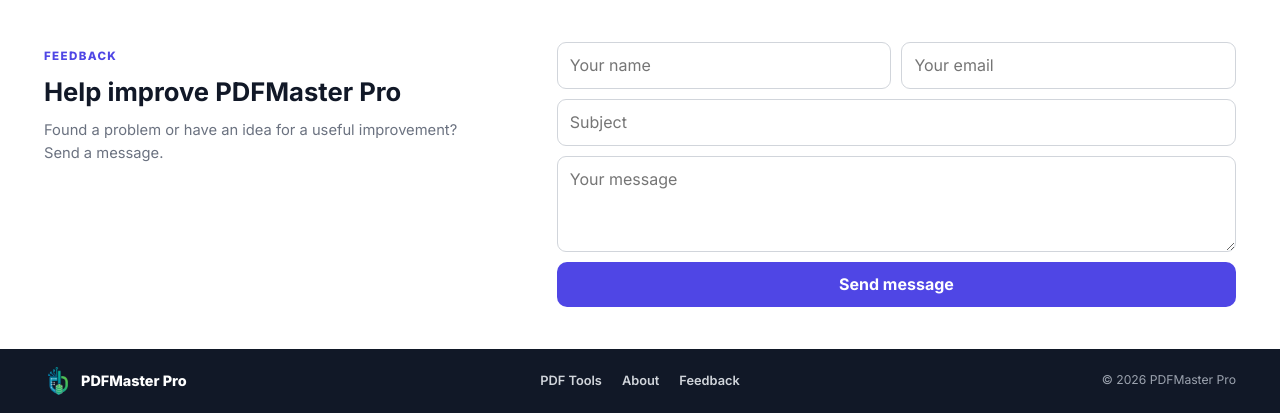
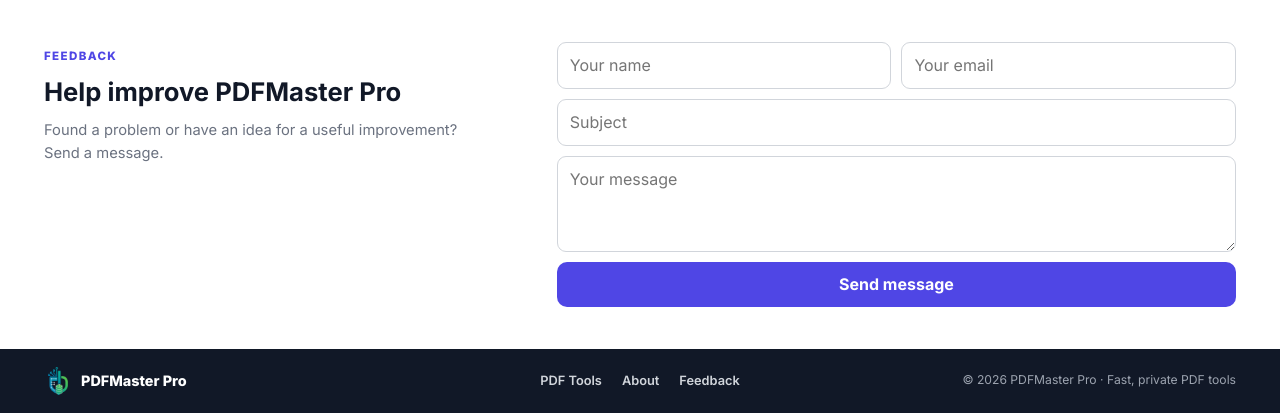
Before and after one commit to ferdousbhuiya/Online_PDF_Converter, a Flask app: page / in a window 1280 px wide. Shown: the part 1714-2127 px from the top of the page. Run offline with Flask 3, Linux system fonts and the light colour scheme.

Commit message:
Force refreshed UI assets and restore visible compact footer

```diff
--- a/templates/base.html
+++ b/templates/base.html
@@ -4,7 +4,7 @@
     <meta charset="UTF-8">
     <meta name="viewport" content="width=device-width, initial-scale=1.0">
     <title>{% block title %}PDFMaster Pro{% endblock %} - All-in-One PDF Tools</title>
-    <link rel="stylesheet" href="{{ url_for('static', filename='css/style.css', v='20260901-ui2') }}">
+    <link rel="stylesheet" href="{{ url_for('static', filename='css/style.css', v='20260901-ui3') }}">
     <link rel="preconnect" href="https://fonts.googleapis.com">
     <link href="https://fonts.googleapis.com/css2?family=Inter:wght@300;400;500;600;700;800&display=swap" rel="stylesheet">
     <link rel="icon" type="image/png" href="{{ url_for('static', filename='images/icon.png') }}">
@@ -42,7 +42,7 @@
     <footer class="footer compact-footer">
         <div class="container compact-footer-inner">
             <div class="footer-brand">
-                <img src="{{ url_for('static', filename='images/icon.png') }}" alt="" class="footer-icon">
+                <img src="{{ url_for('static', filename='images/icon.png') }}" alt="PDFMaster Pro" class="footer-icon">
                 <span>PDFMaster Pro</span>
             </div>
             <div class="footer-links-inline">
@@ -50,11 +50,11 @@
                 <a href="{{ url_for('index') }}#about">About</a>
                 <a href="{{ url_for('index') }}#contact">Feedback</a>
             </div>
-            <p class="footer-copyright">&copy; 2026 PDFMaster Pro</p>
+            <p class="footer-copyright">&copy; 2026 PDFMaster Pro · Fast, private PDF tools</p>
         </div>
     </footer>
 
-    <script src="{{ url_for('static', filename='js/main.js', v='20260901-ui2') }}"></script>
+    <script src="{{ url_for('static', filename='js/main.js', v='20260901-ui3') }}"></script>
     {% block scripts %}{% endblock %}
 </body>
 </html>
```
